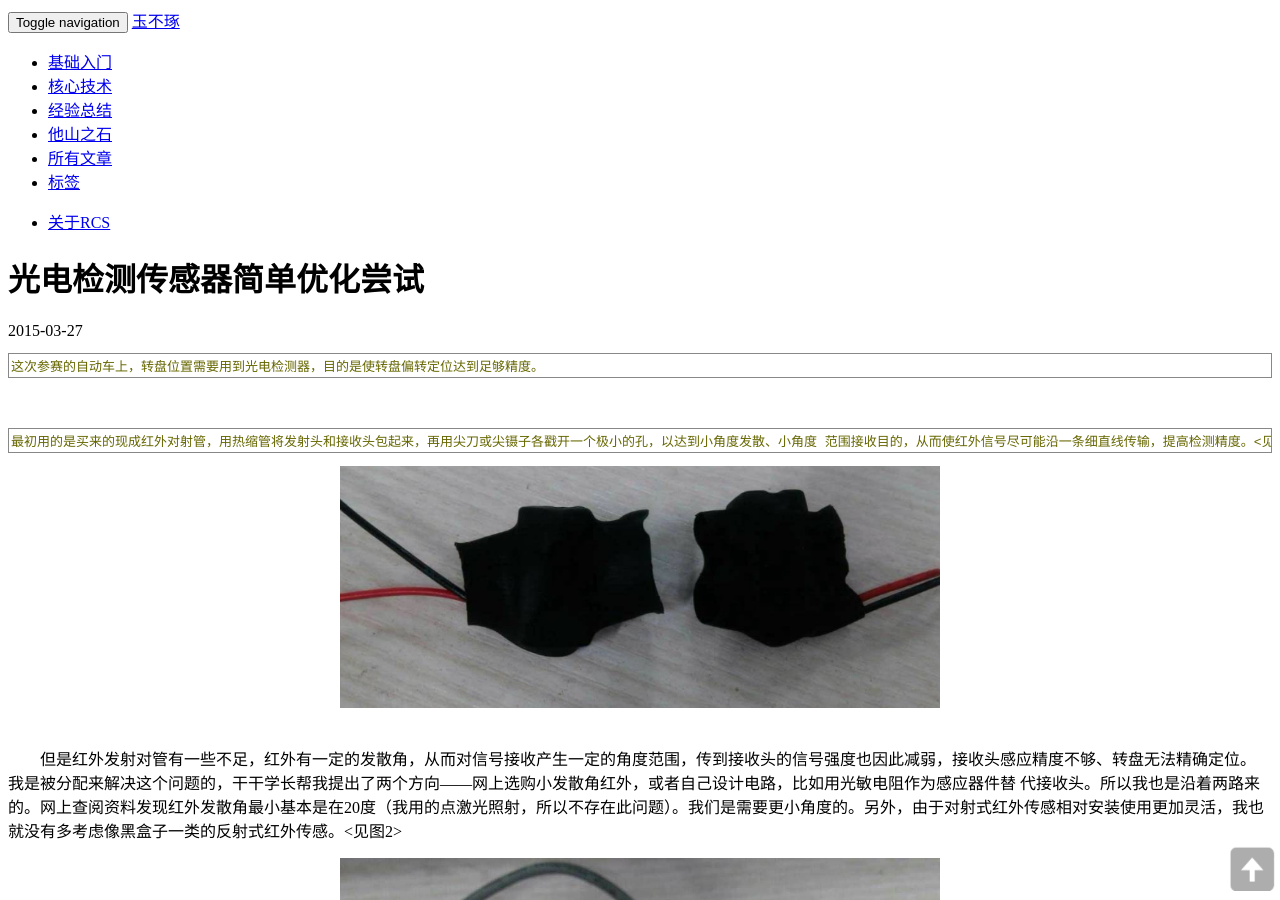
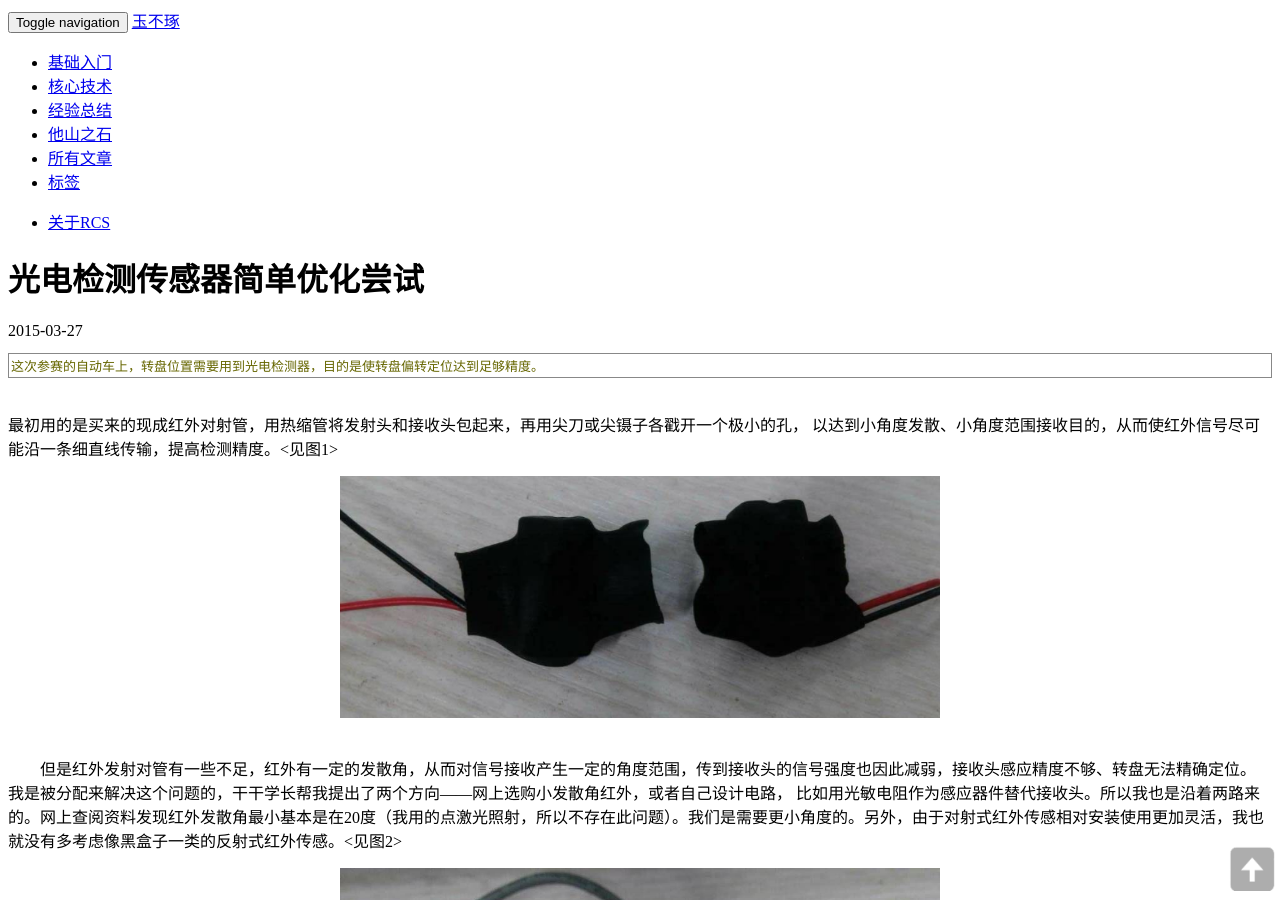
Before and after one commit to RCSTech/RCSTech.github.io, a Jekyll site: the page built from _posts/2015-03-27-laser.md, in a window 1280 px wide and 900 px high. Built offline with Jekyll 4.4.1, drawn with Linux system fonts in a browser that asks for light colours; nearby versions of some CDN libraries; comment, search, counter and statistics services are not loaded; some of the changed text lies outside the part shown.

Commit message:
有一次修改。。。

```diff
--- a/_posts/2015-03-27-laser.md
+++ b/_posts/2015-03-27-laser.md
@@ -17,16 +17,15 @@ tags:
 
 <!--more-->
 <br>
-
-	最初用的是买来的现成红外对射管，用热缩管将发射头和接收头包起来，再用尖刀或尖镊子各戳开一个极小的孔，以达到小角度发散、小角度
-范围接收目的，从而使红外信号尽可能沿一条细直线传输，提高检测精度。<见图1>
+	最初用的是买来的现成红外对射管，用热缩管将发射头和接收头包起来，再用尖刀或尖镊子各戳开一个极小的孔，
+以达到小角度发散、小角度范围接收目的，从而使红外信号尽可能沿一条细直线传输，提高检测精度。<见图1>
 
 <div style="text-align:center"><img src="{{site.img_path}}/2015-03-27 common Infrared tube.png" style="width:600px" alt="图1  被包住的红外对射式光电开关">
 </div>
 <br>
 　　但是红外发射对管有一些不足，红外有一定的发散角，从而对信号接收产生一定的角度范围，传到接收头的信号强度也因此减弱，接收头感应精度不够、转盘无法精确定位。
-	我是被分配来解决这个问题的，干干学长帮我提出了两个方向——网上选购小发散角红外，或者自己设计电路，比如用光敏电阻作为感应器件替
-代接收头。所以我也是沿着两路来的。网上查阅资料发现红外发散角最小基本是在20度（我用的点激光照射，所以不存在此问题）。我们是需要更小角度的。另外，由于对射式红外传感相对安装使用更加灵活，我也就没有多考虑像黑盒子一类的反射式红外传感。<见图2>
+	我是被分配来解决这个问题的，干干学长帮我提出了两个方向——网上选购小发散角红外，或者自己设计电路，
+比如用光敏电阻作为感应器件替代接收头。所以我也是沿着两路来的。网上查阅资料发现红外发散角最小基本是在20度（我用的点激光照射，所以不存在此问题）。我们是需要更小角度的。另外，由于对射式红外传感相对安装使用更加灵活，我也就没有多考虑像黑盒子一类的反射式红外传感。<见图2>
 
 <div style="text-align:center"><img src="{{site.img_path}}/2015-03-27 infrared.png" style="width:600px" alt="图2  实验室的黑盒子红外">
 </div>
@@ -50,17 +49,18 @@ tags:
 <div style="text-align:center"><img src="{{site.img_path}}/2015-03-27 test circuit.png" style="width:600px" alt="图5  面包板测试激光--红外接收头电路">
 </div>
 <br>
-	激光相对红外发射管发出的信号强度要高，而且可以集中照射一点，所以我把IS486的接收电路板刷了出来，激光头+红外接收管电路，像是“
-激光--红外接收管”传感器。<见图6>
+	激光相对红外发射管发出的信号强度要高，而且可以集中照射一点，所以我把IS486的接收电路板刷了出来，
+激光头+红外接收管电路，像是“激光--红外接收管”传感器。<见图6>
 
 <div style="text-align:center"><img src="{{site.img_path}}/2015-03-27 receive circuit.png" style="width:600px" alt="图6  IS486接收电路图">
 </div>
 <br>
-	为了得到更集中、更小的光点，我把激光头也包了起来（像处理红外对管一样）。测试发现，这样的对射传感器反应很敏锐，指示灯可以跟随
-激光头照射与否（手动在接受头前晃动）快速亮灭。而且检测距离也比红外对管远得多（用面包板测试时，五米之外接受管OUT端仍输出5V。这其实是跟激光头信号强度有关，所以足够的光强和小锥角解决了对射不精确问题）。激光头的功率消耗也很低。
+	为了得到更集中、更小的光点，我把激光头也包了起来（像处理红外对管一样）。测试发现，这样的对射传感器反应很敏锐，
+指示灯可以跟随激光头照射与否（手动在接受头前晃动）快速亮灭。而且检测距离也比红外对管远得多（用面包板测试时，五米之外接受管OUT端仍输出5V。这其实是跟激光头信号强度有关，所以足够的光强和小锥角解决了对射不精确问题）。激光头的功率消耗也很低。
 另外也许可以让激光头发出方波信号给接收头，得到一些好玩的东西。<见图7，图8>
 
-<div style="text-align:center"><img src="{{site.img_path}}/2013-12-31 brain.png" style="width:600px" alt="图7  555定时器+ 激光传感">
+
+<div style="text-align:center"><img src="{{site.img_path}}/2015-03-27 test circuit_2.png" style="width:600px" alt="图7  555定时器+ 激光传感">
 </div>
 <br>
 
```
